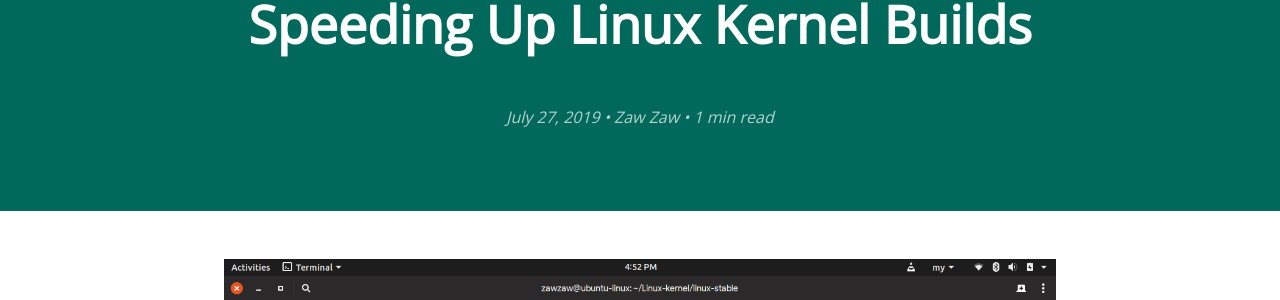
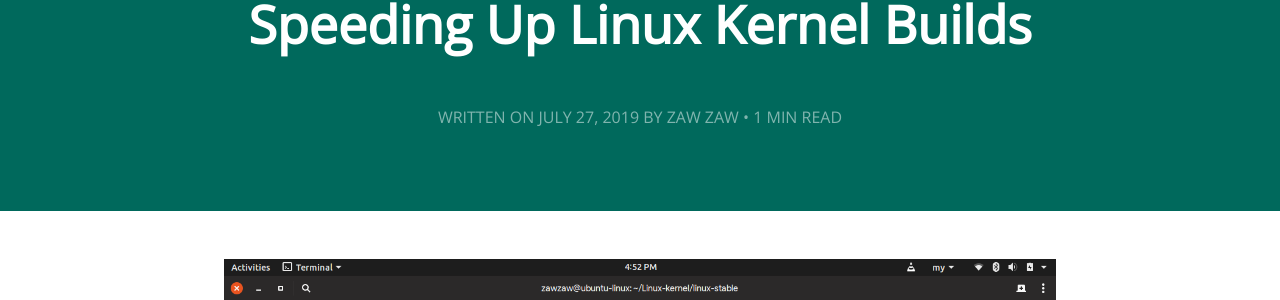
Before and after one commit to zawzaww/zawzaww.github.io, a Jekyll site: the page built from _posts/2019-07-27-speedup-linux-kernel-builds.md, in a window 1280 px wide. Shown: the part 159-459 px from the top of the page. Built offline with Jekyll 4.4.1, drawn with Linux system fonts in a browser that asks for light colours; comment, search, counter and statistics services are not loaded.

Commit message:
_layouts: _sass: Update project-date for post
Signed-off-by: Zaw Zaw <zawzthein@outlook.com>

```diff
--- a/_layouts/default.html
+++ b/_layouts/default.html
@@ -87,12 +87,12 @@
       {% if page.layout == 'post' %}
         <h2 class="project-date">
         <time datetime="{{ page.date | date_to_xmlschema }}" itemprop="datePublished">
-          {% assign date_format = site.cayman-blog.date_format | default: "%B %-d, %Y" %}
+          Written on {% assign date_format = site.cayman-blog.date_format | default: "%B %-d, %Y" %}
           {{ page.date | date: date_format }}
         </time>
         {% assign page_author = page.author | default: site.author | default: nil | escape %}
         {% if page_author %}
-          • <span itemprop="author" itemscope itemtype="http://schema.org/Person"><span itemprop="name">{{ page_author }}</span></span>
+          By <span itemprop="author" itemscope itemtype="http://schema.org/Person"><span itemprop="name">{{ page_author }}</span></span>
         {% endif %}
           • <span> {% capture read_time %}{% include read-time.html %}{% endcapture %}{{ read_time | strip }}</span>
         </h2>
--- a/_sass/blog/_layout.scss
+++ b/_sass/blog/_layout.scss
@@ -152,8 +152,6 @@
 .post-meta {
   font-size: $small-font-size;
   color: $grey-color;
-  margin-top: 5px;
-  margin-bottom: -16px;
 }
 
 .post-link {
--- a/_sass/jekyll-theme-cayman-blog.scss
+++ b/_sass/jekyll-theme-cayman-blog.scss
@@ -161,8 +161,8 @@ img-circle {
 .project-date {
   margin-bottom: 0rem;
   font-weight: normal;
-  opacity: 0.7;
-  font-style: italic;
+  opacity: 0.5;
+  text-transform: uppercase;
 
   @include large {
     font-size: 1.0rem;
```
